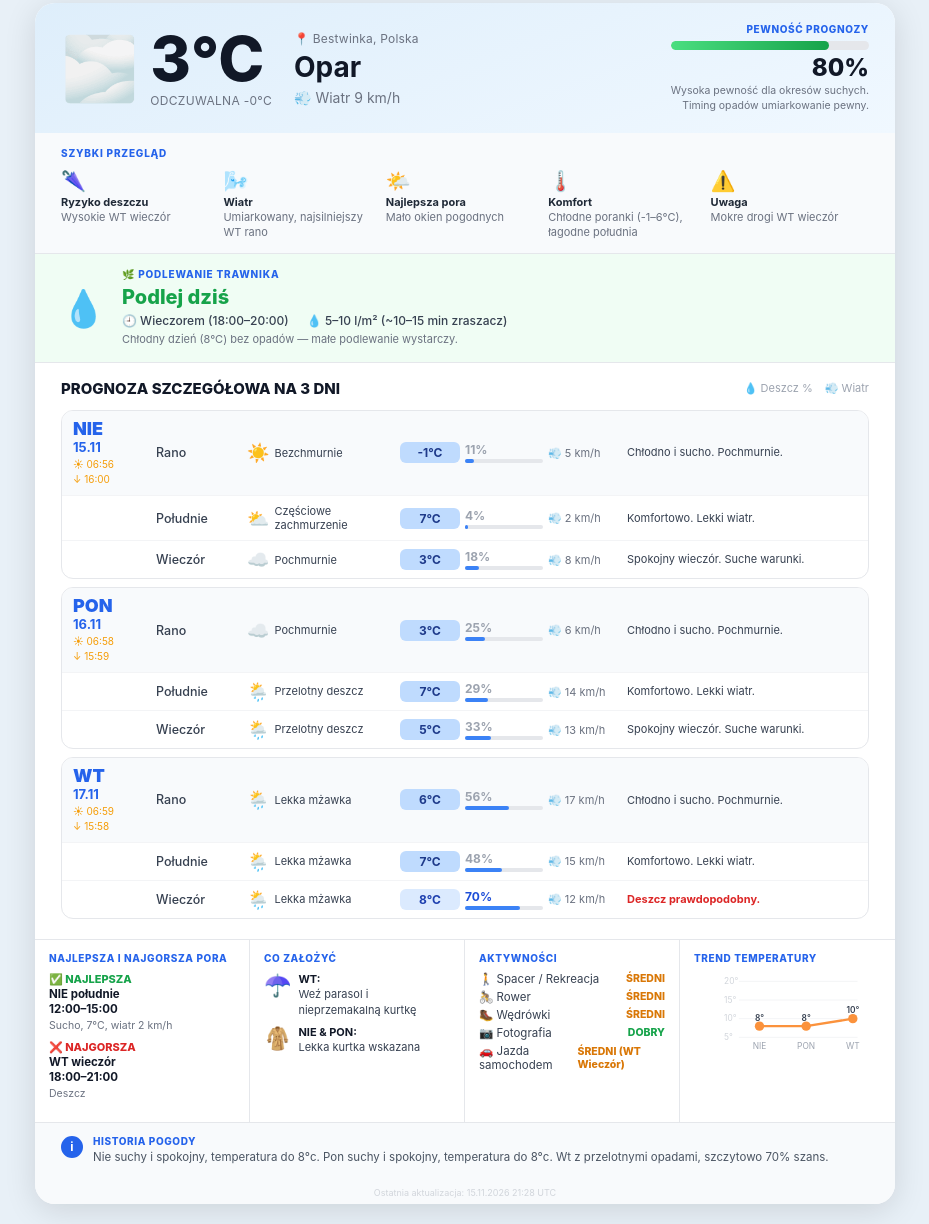
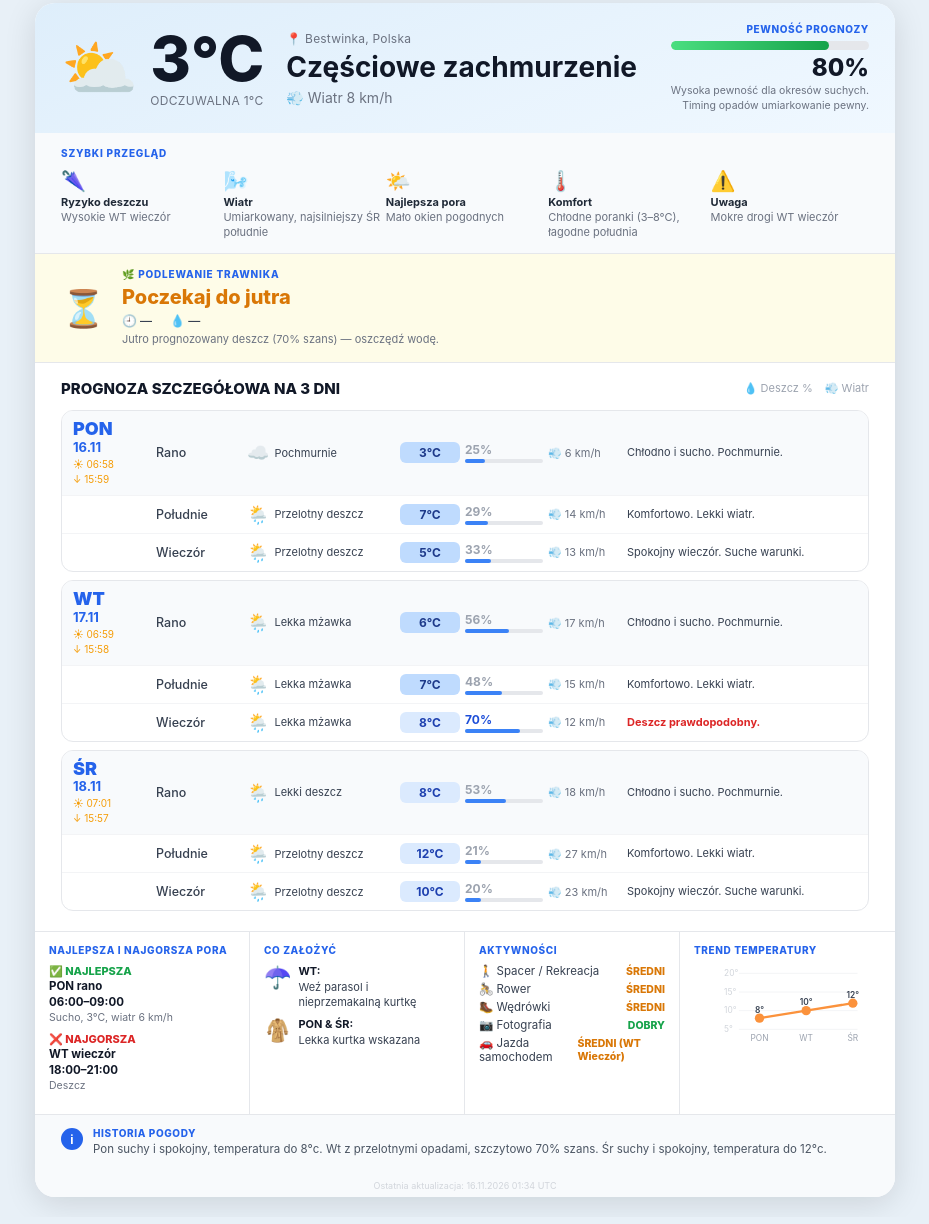
Before and after one commit to Massynisa3/bestwinka-weather, a plain HTML site: page index.html in a window 1280 px wide. Shown: the part 17-1241 px from the top of the page, without its empty margins (175-1104 px from the left). Drawn offline with Linux system fonts and the light colour scheme.

Commit message:
Update weather 2026-11-16 01:34 UTC

```diff
--- a/index.html
+++ b/index.html
@@ -118,15 +118,15 @@
 <div class="card">
   <div class="header">
     <div class="hdr-left">
-      <div class="hdr-icon">&#x1F32B;&#xFE0F;</div>
+      <div class="hdr-icon">&#x26C5;</div>
       <div>
         <div class="hdr-temp">3&#xB0;C</div>
-        <div class="hdr-feels">Odczuwalna -0&#xB0;C</div>
+        <div class="hdr-feels">Odczuwalna 1&#xB0;C</div>
       </div>
       <div class="hdr-mid">
         <div class="hdr-location">&#x1F4CD; Bestwinka, Polska</div>
-        <div class="hdr-desc">Opar</div>
-        <div class="hdr-wind">&#x1F4A8; Wiatr 9 km/h</div>
+        <div class="hdr-desc">Częściowe zachmurzenie</div>
+        <div class="hdr-wind">&#x1F4A8; Wiatr 8 km/h</div>
       </div>
     </div>
     <div class="hdr-right">
@@ -141,23 +141,23 @@
     <div class="section-title">Szybki przegląd</div>
     <div class="insights-grid">
       <div><div class="ins-icon">&#x1F302;</div><div class="ins-label">Ryzyko deszczu</div><div class="ins-val">Wysokie WT wieczór</div></div>
-      <div><div class="ins-icon">&#x1F32C;&#xFE0F;</div><div class="ins-label">Wiatr</div><div class="ins-val">Umiarkowany, najsilniejszy WT rano</div></div>
+      <div><div class="ins-icon">&#x1F32C;&#xFE0F;</div><div class="ins-label">Wiatr</div><div class="ins-val">Umiarkowany, najsilniejszy ŚR południe</div></div>
       <div><div class="ins-icon">&#x1F324;&#xFE0F;</div><div class="ins-label">Najlepsza pora</div><div class="ins-val">Mało okien pogodnych</div></div>
-      <div><div class="ins-icon">&#x1F321;&#xFE0F;</div><div class="ins-label">Komfort</div><div class="ins-val">Chłodne poranki (-1&#x2013;6&#xB0;C), łagodne południa</div></div>
+      <div><div class="ins-icon">&#x1F321;&#xFE0F;</div><div class="ins-label">Komfort</div><div class="ins-val">Chłodne poranki (3&#x2013;8&#xB0;C), łagodne południa</div></div>
       <div><div class="ins-icon">&#x26A0;&#xFE0F;</div><div class="ins-label">Uwaga</div><div class="ins-val">Mokre drogi WT wieczór</div></div>
     </div>
   </div>
 
-  <div class="lawn-rec" style="background:#f0fdf4">
-    <div class="lawn-badge">&#x1F4A7;</div>
+  <div class="lawn-rec" style="background:#fefce8">
+    <div class="lawn-badge">&#x23F3;</div>
     <div style="flex:1">
       <div class="lawn-title">&#x1F33F; Podlewanie trawnika</div>
-      <div class="lawn-verdict lawn-green">Podlej dziś</div>
+      <div class="lawn-verdict lawn-yellow">Poczekaj do jutra</div>
       <div class="lawn-meta">
-        <span>&#x1F558;&nbsp;Wieczorem (18:00&#x2013;20:00)</span>
-        <span>&#x1F4A7;&nbsp;5&#x2013;10 l/m&#xB2; (~10&#x2013;15 min zraszacz)</span>
+        <span>&#x1F558;&nbsp;&#x2014;</span>
+        <span>&#x1F4A7;&nbsp;&#x2014;</span>
       </div>
-      <div class="lawn-reason">Chłodny dzień (8&#xB0;C) bez opadów &#x2014; małe podlewanie wystarczy.</div>
+      <div class="lawn-reason">Jutro prognozowany deszcz (70% szans) &#x2014; oszczędź wodę.</div>
     </div>
   </div>
 
@@ -167,35 +167,6 @@
       <div class="fc-legend"><span>&#x1F4A7; Deszcz %</span><span>&#x1F4A8; Wiatr</span></div>
     </div>
     <div class="fc-scroll">
-    <div class="day-block">
-      <div class="day-row first">
-        <div><div class="dname">NIE</div><div class="ddate">15.11</div><div class="dsun">&#x2600; 06:56<br>&#x2193; 16:00</div></div>
-        <div class="part">Rano</div>
-        <div class="weath"><span class="wi">&#x2600;&#xFE0F;</span><span class="wd">Bezchmurnie</span></div>
-        <div class="temp-pill tcc">-1&#xB0;C</div>
-        <div><div class="rain-pct rain-lo">11%</div><div class="rain-bar"><div class="rain-fill" style="width:11%"></div></div></div>
-        <div class="wind-cell">&#x1F4A8; 5 km/h</div>
-        <div class="note">Chłodno i sucho. Pochmurnie.</div>
-      </div>
-      <div class="day-row">
-        <div></div>
-        <div class="part">Południe</div>
-        <div class="weath"><span class="wi">&#x26C5;</span><span class="wd">Częściowe zachmurzenie</span></div>
-        <div class="temp-pill tcc">7&#xB0;C</div>
-        <div><div class="rain-pct rain-lo">4%</div><div class="rain-bar"><div class="rain-fill" style="width:4%"></div></div></div>
-        <div class="wind-cell">&#x1F4A8; 2 km/h</div>
-        <div class="note">Komfortowo. Lekki wiatr.</div>
-      </div>
-      <div class="day-row">
-        <div></div>
-        <div class="part">Wieczór</div>
-        <div class="weath"><span class="wi">&#x2601;&#xFE0F;</span><span class="wd">Pochmurnie</span></div>
-        <div class="temp-pill tcc">3&#xB0;C</div>
-        <div><div class="rain-pct rain-lo">18%</div><div class="rain-bar"><div class="rain-fill" style="width:18%"></div></div></div>
-        <div class="wind-cell">&#x1F4A8; 8 km/h</div>
-        <div class="note">Spokojny wieczór. Suche warunki.</div>
-      </div>
-    </div>
     <div class="day-block">
       <div class="day-row first">
         <div><div class="dname">PON</div><div class="ddate">16.11</div><div class="dsun">&#x2600; 06:58<br>&#x2193; 15:59</div></div>
@@ -254,18 +225,47 @@
         <div class="note alert">Deszcz prawdopodobny.</div>
       </div>
     </div>
+    <div class="day-block">
+      <div class="day-row first">
+        <div><div class="dname">ŚR</div><div class="ddate">18.11</div><div class="dsun">&#x2600; 07:01<br>&#x2193; 15:57</div></div>
+        <div class="part">Rano</div>
+        <div class="weath"><span class="wi">&#x1F326;&#xFE0F;</span><span class="wd">Lekki deszcz</span></div>
+        <div class="temp-pill tc">8&#xB0;C</div>
+        <div><div class="rain-pct rain-lo">53%</div><div class="rain-bar"><div class="rain-fill" style="width:53%"></div></div></div>
+        <div class="wind-cell">&#x1F4A8; 18 km/h</div>
+        <div class="note">Chłodno i sucho. Pochmurnie.</div>
+      </div>
+      <div class="day-row">
+        <div></div>
+        <div class="part">Południe</div>
+        <div class="weath"><span class="wi">&#x1F326;&#xFE0F;</span><span class="wd">Przelotny deszcz</span></div>
+        <div class="temp-pill tc">12&#xB0;C</div>
+        <div><div class="rain-pct rain-lo">21%</div><div class="rain-bar"><div class="rain-fill" style="width:21%"></div></div></div>
+        <div class="wind-cell">&#x1F4A8; 27 km/h</div>
+        <div class="note">Komfortowo. Lekki wiatr.</div>
+      </div>
+      <div class="day-row">
+        <div></div>
+        <div class="part">Wieczór</div>
+        <div class="weath"><span class="wi">&#x1F326;&#xFE0F;</span><span class="wd">Przelotny deszcz</span></div>
+        <div class="temp-pill tc">10&#xB0;C</div>
+        <div><div class="rain-pct rain-lo">20%</div><div class="rain-bar"><div class="rain-fill" style="width:20%"></div></div></div>
+        <div class="wind-cell">&#x1F4A8; 23 km/h</div>
+        <div class="note">Spokojny wieczór. Suche warunki.</div>
+      </div>
+    </div>
     </div>
   </div>
 
   <div class="bottom4">
     <div class="bsec">
       <div class="bsec-title">Najlepsza i najgorsza pora</div>
-      <div class="bw-item"><div class="bw-head g">&#x2705; NAJLEPSZA</div><div class="bw-time">NIE południe<br>12:00&#x2013;15:00</div><div class="bw-why">Sucho, 7&#xB0;C, wiatr 2 km/h</div></div>
+      <div class="bw-item"><div class="bw-head g">&#x2705; NAJLEPSZA</div><div class="bw-time">PON rano<br>06:00&#x2013;09:00</div><div class="bw-why">Sucho, 3&#xB0;C, wiatr 6 km/h</div></div>
       <div class="bw-item"><div class="bw-head r">&#x274C; NAJGORSZA</div><div class="bw-time">WT wieczór<br>18:00&#x2013;21:00</div><div class="bw-why">Deszcz</div></div>
     </div>
     <div class="bsec">
       <div class="bsec-title">Co za&#x142;o&#x17C;y&#x107;</div>
-      <div class="wear-row"><div class="wear-icon">&#x2602;&#xFE0F;</div><div class="wear-txt"><strong>WT:</strong><br>Weź parasol i nieprzemakalną kurtkę</div></div><div class="wear-row"><div class="wear-icon">&#x1F9E5;</div><div class="wear-txt"><strong>NIE &amp; PON:</strong><br>Lekka kurtka wskazana</div></div>
+      <div class="wear-row"><div class="wear-icon">&#x2602;&#xFE0F;</div><div class="wear-txt"><strong>WT:</strong><br>Weź parasol i nieprzemakalną kurtkę</div></div><div class="wear-row"><div class="wear-icon">&#x1F9E5;</div><div class="wear-txt"><strong>PON &amp; ŚR:</strong><br>Lekka kurtka wskazana</div></div>
     </div>
     <div class="bsec">
       <div class="bsec-title">Aktywno&#x15B;ci</div>
@@ -288,10 +288,10 @@
   <line x1="28" y1="30" x2="155" y2="30" stroke="#f3f4f6" stroke-width="1"/>
   <line x1="28" y1="50" x2="155" y2="50" stroke="#f3f4f6" stroke-width="1"/>
   <line x1="28" y1="70" x2="155" y2="70" stroke="#f3f4f6" stroke-width="1"/>
-  <polyline points="50,58 100,58 150,50" fill="none" stroke="#fb923c" stroke-width="2.5" stroke-linejoin="round"/>
-  <circle cx="50" cy="58" r="5" fill="#fb923c"/><circle cx="100" cy="58" r="5" fill="#fb923c"/><circle cx="150" cy="50" r="5" fill="#fb923c"/>
-  <text x="50" y="52" font-size="9" fill="#374151" text-anchor="middle" font-weight="600">8&#xB0;</text><text x="100" y="52" font-size="9" fill="#374151" text-anchor="middle" font-weight="600">8&#xB0;</text><text x="150" y="44" font-size="9" fill="#374151" text-anchor="middle" font-weight="600">10&#xB0;</text>
-  <text x="50" y="83" font-size="9" fill="#9ca3af" text-anchor="middle">NIE</text><text x="100" y="83" font-size="9" fill="#9ca3af" text-anchor="middle">PON</text><text x="150" y="83" font-size="9" fill="#9ca3af" text-anchor="middle">WT</text>
+  <polyline points="50,58 100,50 150,42" fill="none" stroke="#fb923c" stroke-width="2.5" stroke-linejoin="round"/>
+  <circle cx="50" cy="58" r="5" fill="#fb923c"/><circle cx="100" cy="50" r="5" fill="#fb923c"/><circle cx="150" cy="42" r="5" fill="#fb923c"/>
+  <text x="50" y="52" font-size="9" fill="#374151" text-anchor="middle" font-weight="600">8&#xB0;</text><text x="100" y="44" font-size="9" fill="#374151" text-anchor="middle" font-weight="600">10&#xB0;</text><text x="150" y="36" font-size="9" fill="#374151" text-anchor="middle" font-weight="600">12&#xB0;</text>
+  <text x="50" y="83" font-size="9" fill="#9ca3af" text-anchor="middle">PON</text><text x="100" y="83" font-size="9" fill="#9ca3af" text-anchor="middle">WT</text><text x="150" y="83" font-size="9" fill="#9ca3af" text-anchor="middle">ŚR</text>
 </svg>
     </div>
   </div>
@@ -300,10 +300,10 @@
     <div class="story-badge">i</div>
     <div>
       <div class="story-label">Historia pogody</div>
-      <div class="story-text">Nie suchy i spokojny, temperatura do 8&#xb0;c. Pon suchy i spokojny, temperatura do 8&#xb0;c. Wt z przelotnymi opadami, szczytowo 70% szans.</div>
+      <div class="story-text">Pon suchy i spokojny, temperatura do 8&#xb0;c. Wt z przelotnymi opadami, szczytowo 70% szans. Śr suchy i spokojny, temperatura do 12&#xb0;c.</div>
     </div>
   </div>
-  <div class="updated">Ostatnia aktualizacja: 15.11.2026 21:28 UTC</div>
+  <div class="updated">Ostatnia aktualizacja: 16.11.2026 01:34 UTC</div>
 </div>
 </body>
 </html>
```
